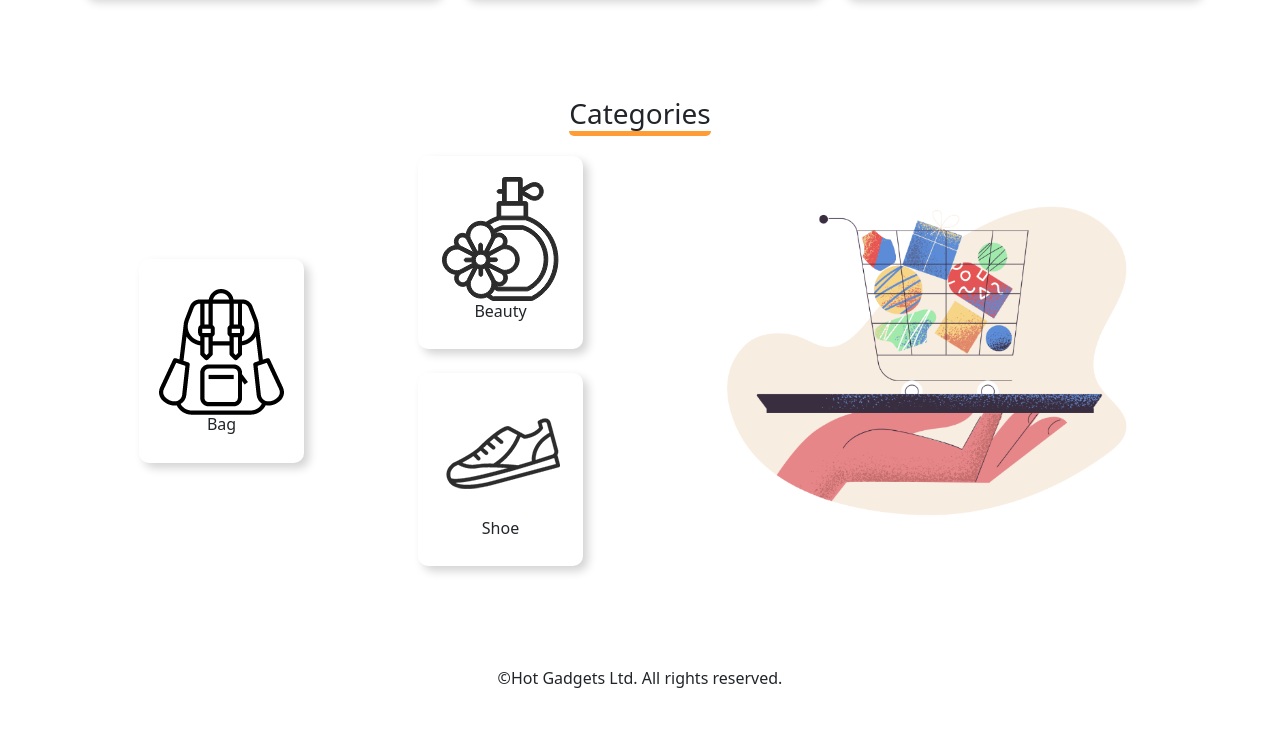
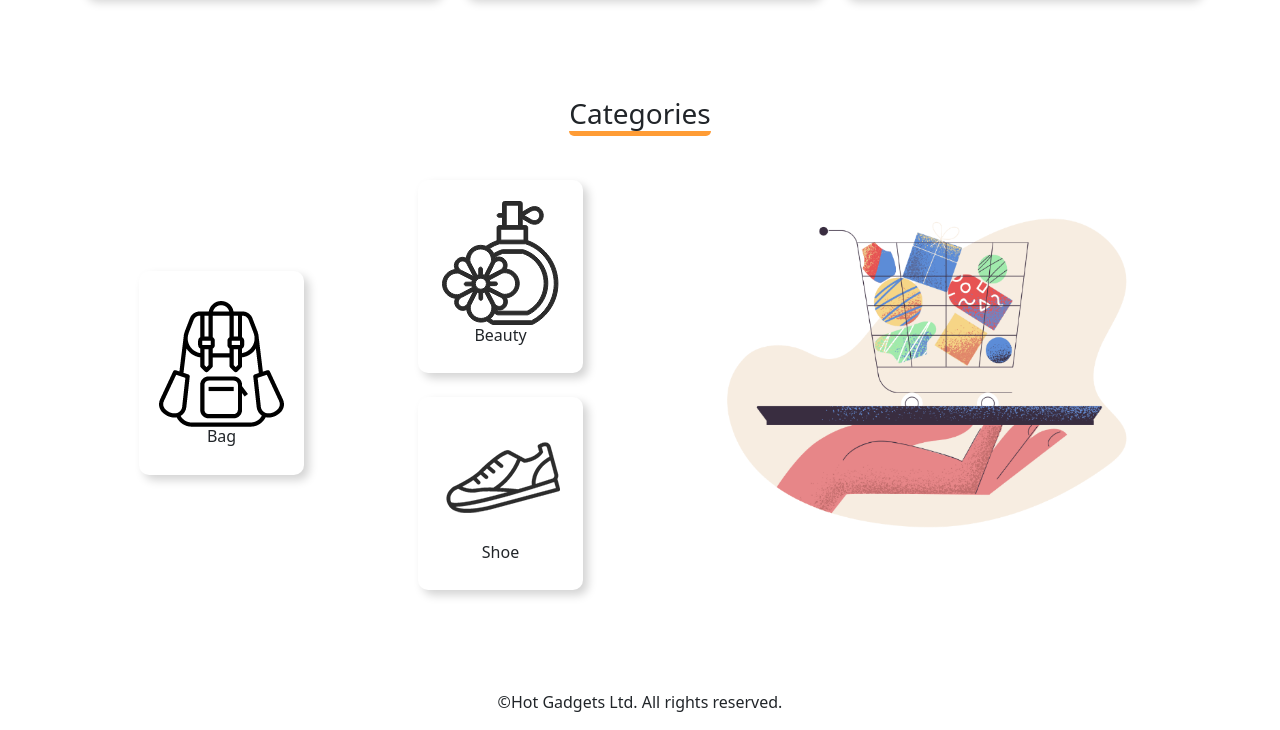
Before and after one commit to Alavi-Sadaf/hot-gadgets, a plain HTML site: page index.html in a window 1280 px wide. Shown: the part 1855-2585 px from the top of the page. Before the commit the page ends 2561 px from the top, so only its background shows below. Drawn offline with nearby package versions, Linux system fonts and the light colour scheme.

Commit message:
category updated

```diff
--- a/index.html
+++ b/index.html
@@ -261,9 +261,8 @@
                   <h6 class="text-center">Bag</h6>
                 </div>
               </div>
-              <br>
               <div class="col-md-6">
-                <div class="d-flex justify-content-center mb-4">
+                <div class="d-flex justify-content-center mb-4 mt-4">
                   <div class="card card-item category-item">
                     <img src="img/Categories/perfume.png" class="img-fluid" alt="...">
                     <h6 class="text-center">Beauty</h6>
```
